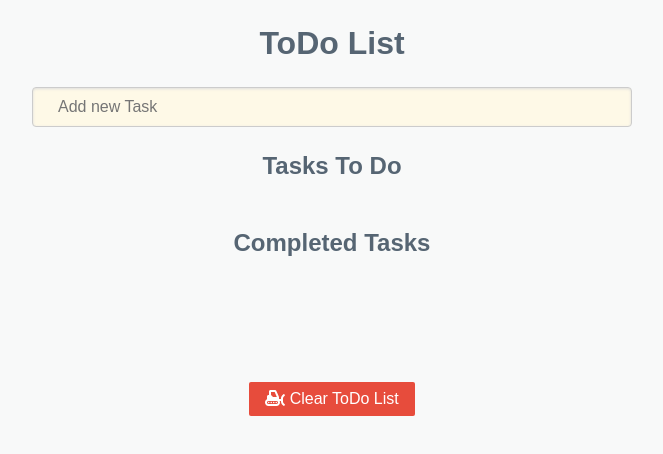
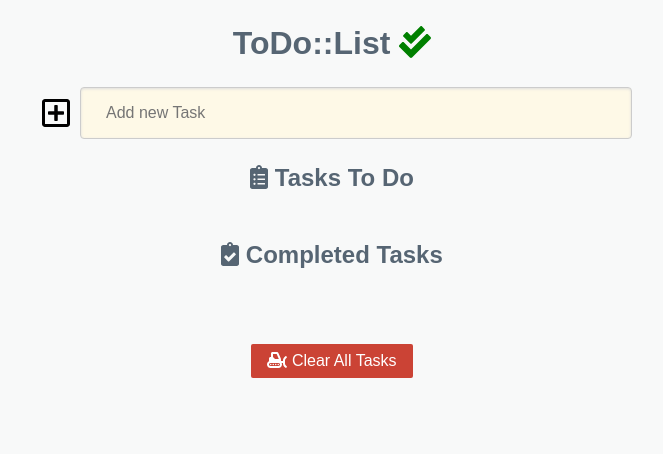
Before and after one commit to skarware/ToDoList_JS, a plain HTML site: page assets/index.html in a window 1280 px wide. Shown: the whole page, without its empty margins (308-971 px from the left). Drawn offline with Linux system fonts and the light colour scheme.

Commit message:
Design improvments

```diff
--- a/assets/css/main.css
+++ b/assets/css/main.css
@@ -15,18 +15,29 @@ h1, h2 {
     /*vertical-align: middle;*/
 }
 
+.fa-check-double {
+    color: green;
+}
+
+.fa-plus-square {
+    font-size: 2em;
+    /*color: green;*/
+    margin: 10px;
+    text-align: center;
+    vertical-align: middle;
+}
+
 #addTask form {
+    display: flex;
     width: 100%;
-
 }
 
 #addTask input {
     padding: 10px 25px;
     width: 100%;
     background-color: #fef9e7;
+    /*margin-right: 48px;*/
 }
-
-
 /* Remove margins and padding from the list */
 ul {
     margin: 0;
@@ -76,7 +87,7 @@ ul li:hover::before {
 
 /* When clicked on, add a background color and strike out text */
 ul li.checked {
-    background: #999;
+    background: #a6acaf ;
     color: #fff;
     text-decoration: line-through;
 }
@@ -101,7 +112,7 @@ ul li.checked::before {
 
 /* Style the close button */
 .close {
-    color: #f44336;
+    color: #e74c3c ;
     font-weight: 700;
     position: absolute;
     right: 0;
@@ -110,7 +121,7 @@ ul li.checked::before {
 }
 
 .close:hover {
-    background-color: #f44336;
+    background-color: #e74c3c;
     color: white;
 }
 
@@ -152,20 +163,13 @@ header {
     text-align: left;
 }
 
-#toDoTasks {
-    /*background-color: #d5d8dc;*/
-}
-
-#completedTasks {
-    /*background-color: #999;*/
-}
-
 #clearButton {
-    background-color: #e74c3c;
+    /*background: rgb(202, 60, 60); !* this is a maroon *!*/
     color: white;
-    margin-top: 100px;
+    background:  #cb4335 ;
+    margin-top: 50px;
 }
 
 #clearButton:hover {
-    transform: scale(1.1);
+    transform: scale(0.95);
 }
--- a/assets/index.html
+++ b/assets/index.html
@@ -12,13 +12,14 @@
 </head>
 <body>
 <header class="container flex-wrapper">
-    <h1>ToDo List</h1>
+    <h1>ToDo::List <i class="fas fa-check-double"></i></h1>
 </header>
 
 <div class="container">
 
     <div id="addTask" class="flex-wrapper">
         <form class="pure-form ">
+            <i class="far fa-plus-square"></i>
             <input id="newTask" type="text" placeholder="Add new Task" required/>
         </form>
     </div>
@@ -29,12 +30,12 @@
                 <ul></ul>
             </div>
             <div id="completedTasks">
-                <h2>...</h2>
+                <h2><i class="fas fa-clipboard-check"></i>...</h2>
                 <ul></ul>
             </div>
         </div>
 
-    <button id="clearButton" class="pure-button"><i class="fas fa-snowplow"></i>  Clear ToDo List</button>
+    <button id="clearButton" class="pure-button"><i class="fas fa-snowplow"></i>  Clear All Tasks</button>
 
 </div>
 </body>
--- a/assets/js/main.js
+++ b/assets/js/main.js
@@ -83,8 +83,8 @@ function getTaskList() {
     ulTodo.innerText = "";
     ulDone.innerText = "";
     // Set/reset h2s content
-    h2Todo.textContent = "Tasks To Do";
-    h2Done.textContent = "Completed Tasks";
+    h2Todo.innerHTML = "<i class=\"fas fa-clipboard-list\"></i> Tasks To Do";
+    h2Done.innerHTML = "<i class=\"fas fa-clipboard-check\"></i> Completed Tasks";
     // show localStorage tasks if not empty
     if (localStorage.tasks.length > 2) { // not empty is more than 2
         // create list of persons
```
